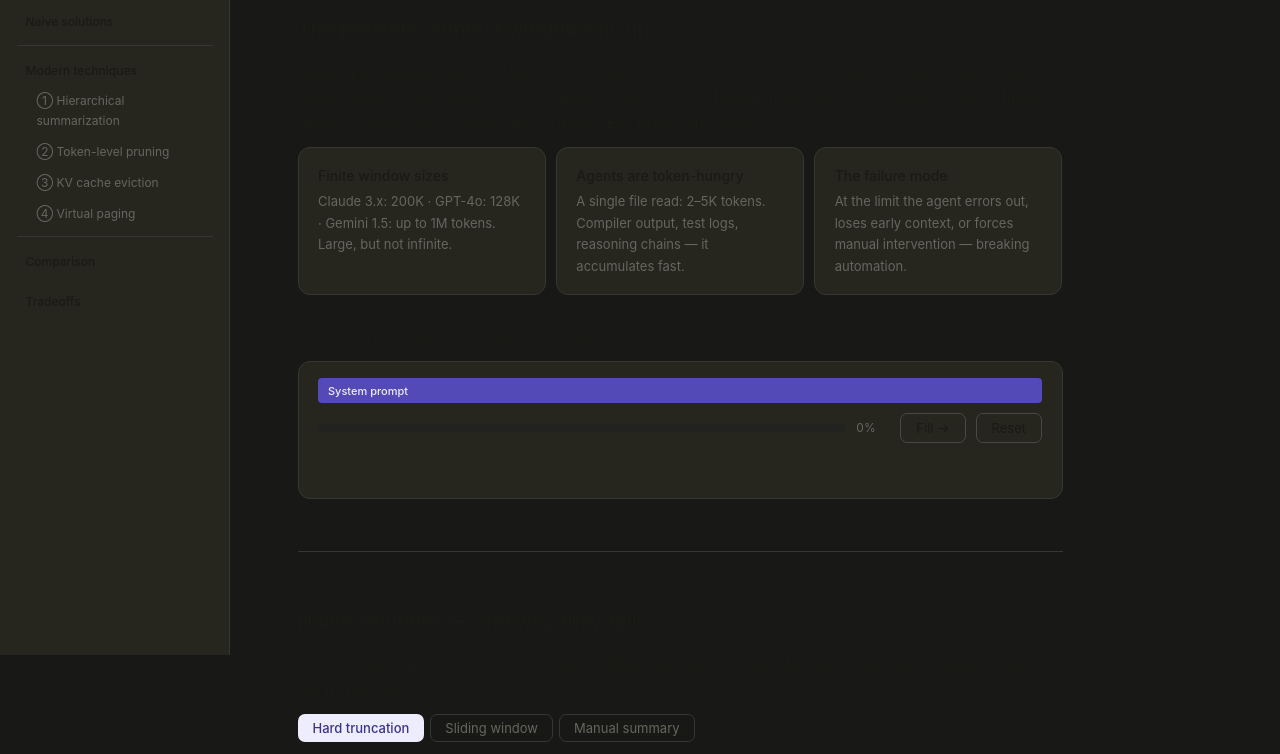
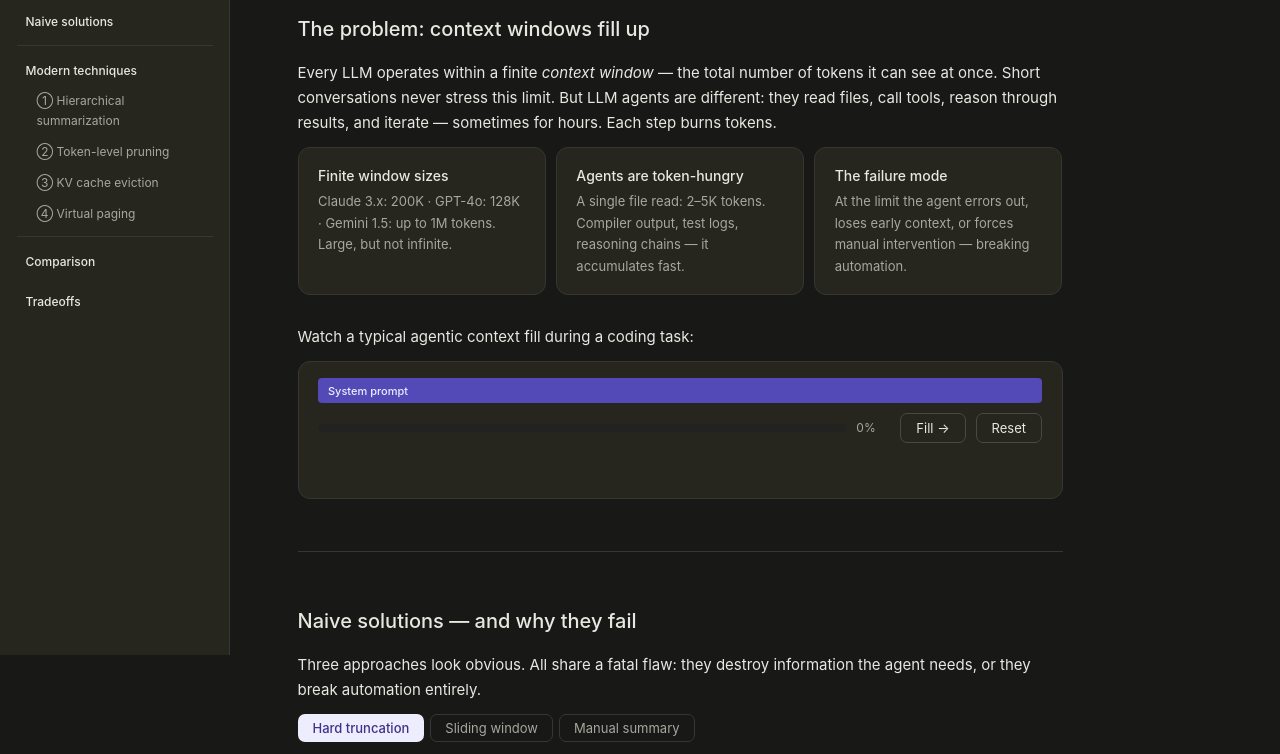
Before and after one commit to nameA42/CompactionDemo, a plain HTML site: page index.html in a window 1280 px wide. Shown: the part 145-899 px from the top of the page. Drawn offline with Linux system fonts and the dark colour scheme.

Commit message:
Add new CSS variables for text, muted, and hint colors

```diff
--- a/index.html
+++ b/index.html
@@ -41,8 +41,11 @@
     --surface: #26261f;
     --border: #363632;
     --border2: #484844;
+    --text: #e8e7e0;
+    --muted: #a8a79e;
+    --hint: #6b6a62;
   }
-  }
+}
 
 * { box-sizing: border-box; margin: 0; padding: 0; }
 html { scroll-behavior: smooth; font-size: 15px; }
```
